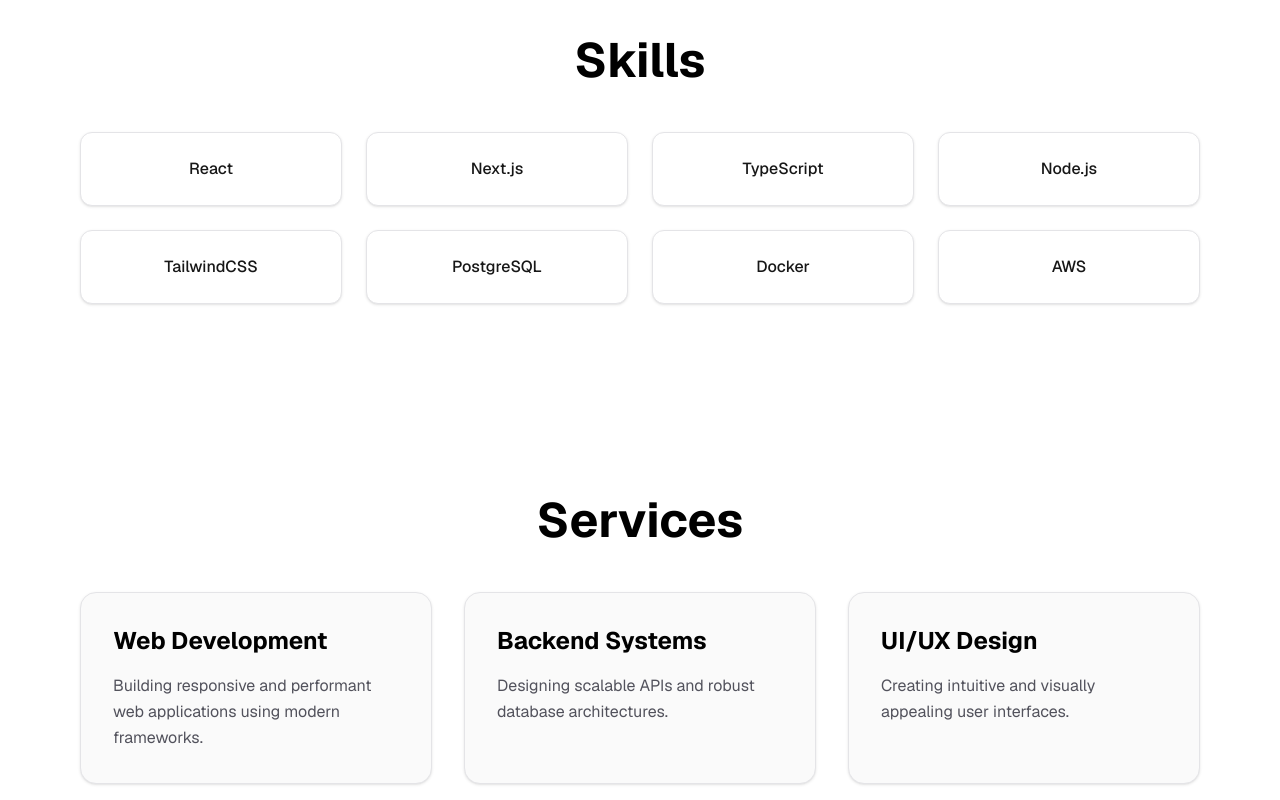
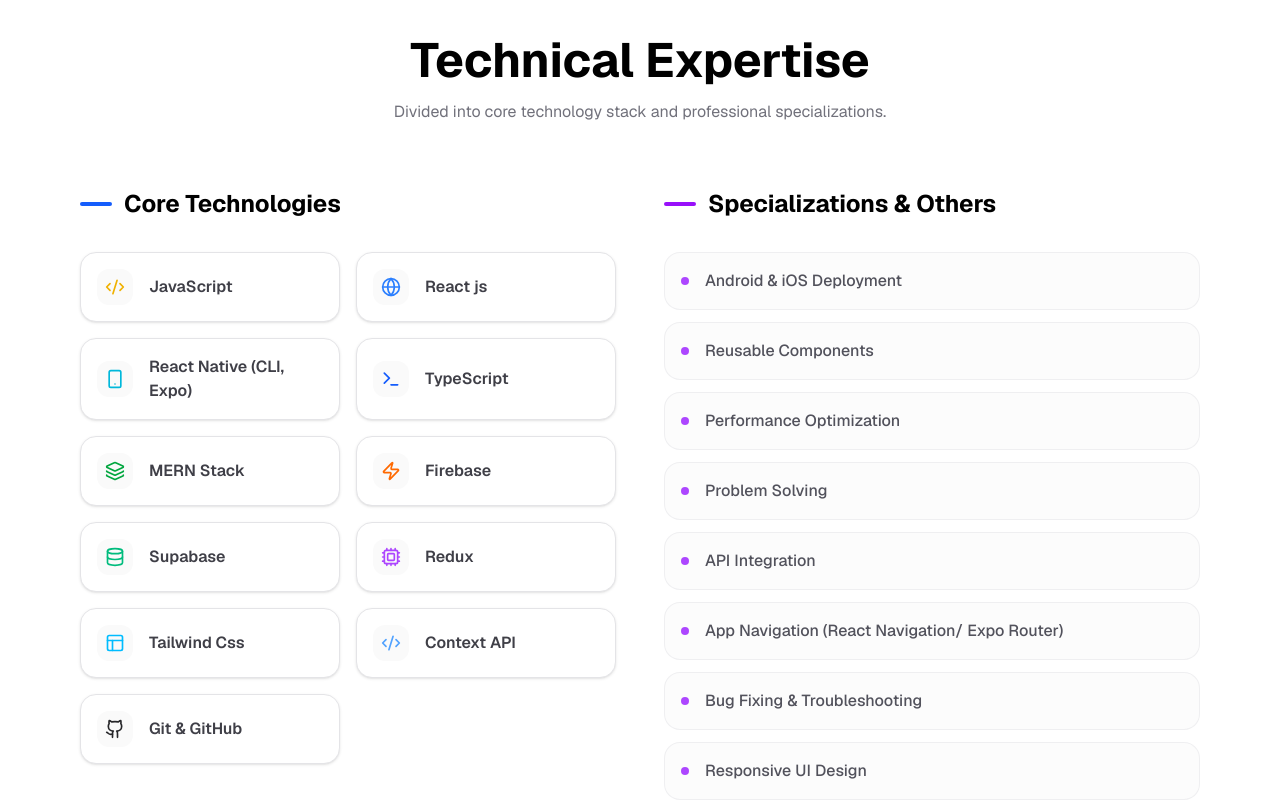
Before and after one commit to hussnaincheema/Portfolio_Nextjs, a Next.js app in the folder frontend/: page / in a window 1280 px wide. Shown: the part 1660-2460 px from the top of the page. Built offline with nearby package versions, Linux system fonts and the light colour scheme.

Commit message:
Skills Section Done

```diff
--- a/frontend/app/page.tsx
+++ b/frontend/app/page.tsx
@@ -1,6 +1,7 @@
 import Navbar from "@/components/Navbar";
 import Hero from "@/components/Hero";
 import About from "@/components/About";
+import Skills from "@/components/Skills";
 import Section from "@/components/Section";
 import Background from "@/components/Background";
 
@@ -11,16 +12,7 @@
       <Navbar />
       <Hero />
       <About />
-
-      <Section id="skills" title="Skills" className="bg-transparent">
-        <div className="grid grid-cols-2 md:grid-cols-4 gap-6">
-          {["React", "Next.js", "TypeScript", "Node.js", "TailwindCSS", "PostgreSQL", "Docker", "AWS"].map((skill) => (
-            <div key={skill} className="p-6 bg-white dark:bg-zinc-900 rounded-xl border border-zinc-200 dark:border-zinc-800 text-center font-medium shadow-sm transition-transform hover:scale-105">
-              {skill}
-            </div>
-          ))}
-        </div>
-      </Section>
+      <Skills />
 
       <Section id="services" title="Services" className="bg-transparent">
         <div className="grid grid-cols-1 md:grid-cols-3 gap-8">
--- /dev/null
+++ b/frontend/components/Skills.tsx
@@ -0,0 +1,128 @@
+"use client";
+
+import { motion } from "framer-motion";
+import { Code2, Cpu, Globe, Layout, Smartphone, Zap, Database, Github, Terminal, Layers } from "lucide-react";
+
+const Skills = () => {
+    const technicalSkills = [
+        { name: "JavaScript", icon: <Code2 className="w-5 h-5 text-yellow-500" /> },
+        { name: "React js", icon: <Globe className="w-5 h-5 text-blue-500" /> },
+        { name: "React Native (CLI, Expo)", icon: <Smartphone className="w-5 h-5 text-cyan-500" /> },
+        { name: "TypeScript", icon: <Terminal className="w-5 h-5 text-blue-600" /> },
+        { name: "MERN Stack", icon: <Layers className="w-5 h-5 text-green-600" /> },
+        { name: "Firebase", icon: <Zap className="w-5 h-5 text-orange-500" /> },
+        { name: "Supabase", icon: <Database className="w-5 h-5 text-emerald-500" /> },
+        { name: "Redux", icon: <Cpu className="w-5 h-5 text-purple-500" /> },
+        { name: "Tailwind Css", icon: <Layout className="w-5 h-5 text-sky-400" /> },
+        { name: "Context API", icon: <Code2 className="w-5 h-5 text-blue-400" /> },
+        { name: "Git & GitHub", icon: <Github className="w-5 h-5 text-zinc-800 dark:text-zinc-200" /> },
+    ];
+
+    const otherSkills = [
+        "Android & iOS Deployment",
+        "Reusable Components",
+        "Performance Optimization",
+        "Problem Solving",
+        "API Integration",
+        "App Navigation (React Navigation/ Expo Router)",
+        "Bug Fixing & Troubleshooting",
+        "Responsive UI Design",
+        "Animations",
+    ];
+
+    const containerVariants = {
+        hidden: { opacity: 0 },
+        visible: {
+            opacity: 1,
+            transition: {
+                staggerChildren: 0.1,
+            },
+        },
+    };
+
+    const itemVariants = {
+        hidden: { opacity: 0, y: 20 },
+        visible: { opacity: 1, y: 0 },
+    };
+
+    return (
+        <section id="skills" className="py-24 px-8 md:px-20 bg-transparent">
+            <div className="max-w-6xl mx-auto">
+                <motion.div
+                    initial={{ opacity: 0, y: 20 }}
+                    whileInView={{ opacity: 1, y: 0 }}
+                    transition={{ duration: 0.6 }}
+                    viewport={{ once: true }}
+                    className="text-center mb-16"
+                >
+                    <h2 className="text-4xl md:text-5xl font-bold text-black dark:text-white mb-4">
+                        Technical Expertise
+                    </h2>
+                    <p className="text-zinc-500 dark:text-zinc-400 max-w-2xl mx-auto">
+                        Divided into core technology stack and professional specializations.
+                    </p>
+                </motion.div>
+
+                <div className="grid grid-cols-1 lg:grid-cols-2 gap-12">
+                    {/* Technical Skills Column */}
+                    <motion.div
+                        variants={containerVariants}
+                        initial="hidden"
+                        whileInView="visible"
+                        viewport={{ once: true }}
+                    >
+                        <h3 className="text-2xl font-bold text-black dark:text-white mb-8 flex items-center gap-3">
+                            <span className="w-8 h-1 bg-blue-600 rounded-full"></span>
+                            Core Technologies
+                        </h3>
+                        <div className="grid grid-cols-1 sm:grid-cols-2 gap-4">
+                            {technicalSkills.map((skill) => (
+                                <motion.div
+                                    key={skill.name}
+                                    variants={itemVariants}
+                                    className="p-4 bg-white dark:bg-zinc-900 border border-zinc-200 dark:border-zinc-800 rounded-2xl flex items-center gap-4 shadow-sm hover:shadow-md transition-all group"
+                                >
+                                    <div className="p-2 bg-zinc-50 dark:bg-zinc-800 rounded-xl group-hover:scale-110 transition-transform">
+                                        {skill.icon}
+                                    </div>
+                                    <span className="font-semibold text-zinc-700 dark:text-zinc-300">
+                                        {skill.name}
+                                    </span>
+                                </motion.div>
+                            ))}
+                        </div>
+                    </motion.div>
+
+                    {/* Other Skills Column */}
+                    <motion.div
+                        variants={containerVariants}
+                        initial="hidden"
+                        whileInView="visible"
+                        viewport={{ once: true }}
+                    >
+                        <h3 className="text-2xl font-bold text-black dark:text-white mb-8 flex items-center gap-3">
+                            <span className="w-8 h-1 bg-purple-600 rounded-full"></span>
+                            Specializations & Others
+                        </h3>
+                        <div className="grid grid-cols-1 gap-3">
+                            {otherSkills.map((skill) => (
+                                <motion.div
+                                    key={skill}
+                                    variants={itemVariants}
+                                    className="p-4 bg-zinc-50/50 dark:bg-zinc-900/50 border border-zinc-200/50 dark:border-zinc-800/50 rounded-2xl flex items-center gap-4 hover:bg-white dark:hover:bg-zinc-900 transition-colors"
+                                >
+                                    <div className="w-2 h-2 bg-purple-500 rounded-full"></div>
+                                    <span className="text-zinc-600 dark:text-zinc-400 font-medium whitespace-pre-wrap">
+                                        {skill}
+                                    </span>
+                                </motion.div>
+                            ))}
+                        </div>
+                    </motion.div>
+                </div>
+            </div>
+        </section>
+    );
+};
+
+export default Skills;
```
